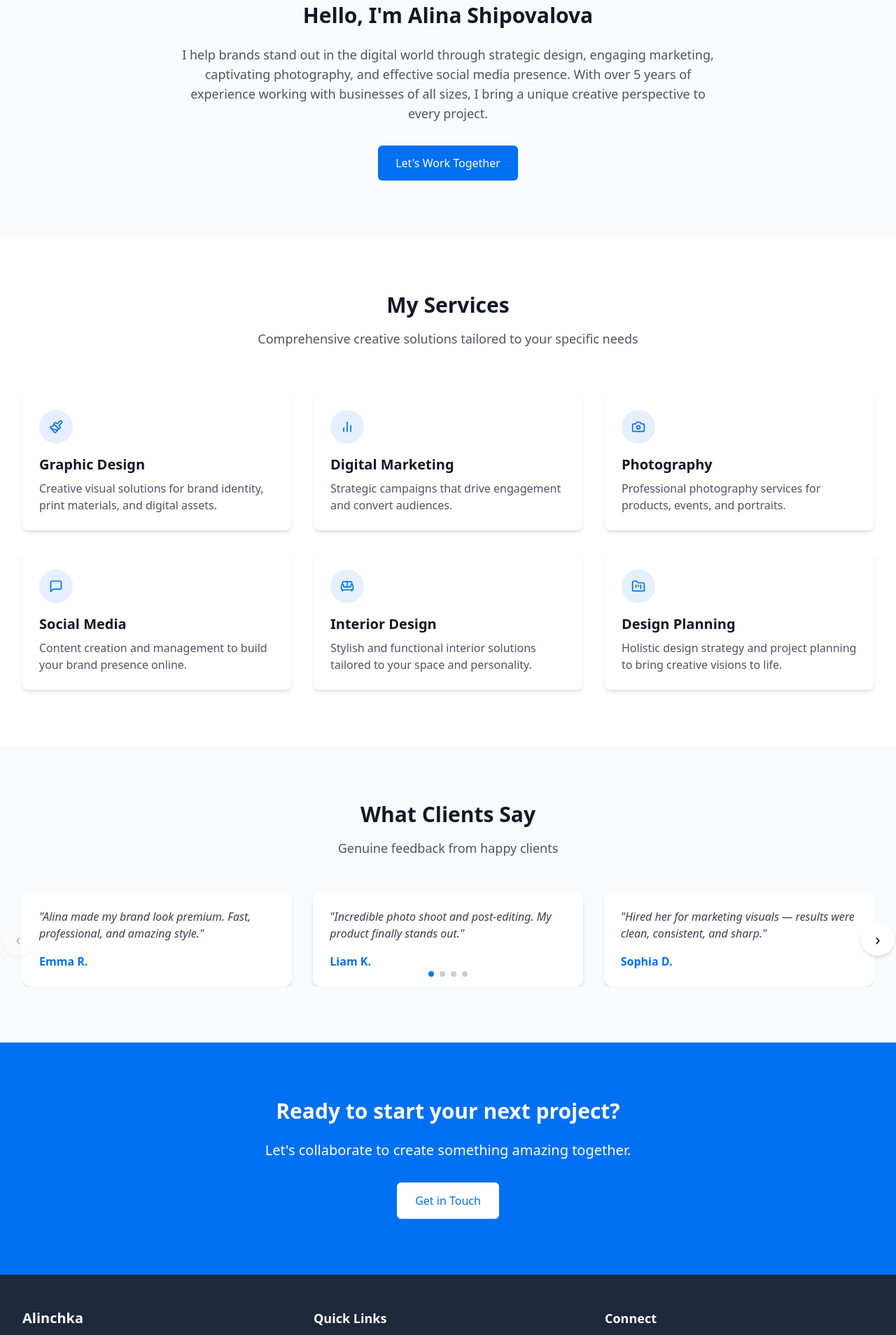
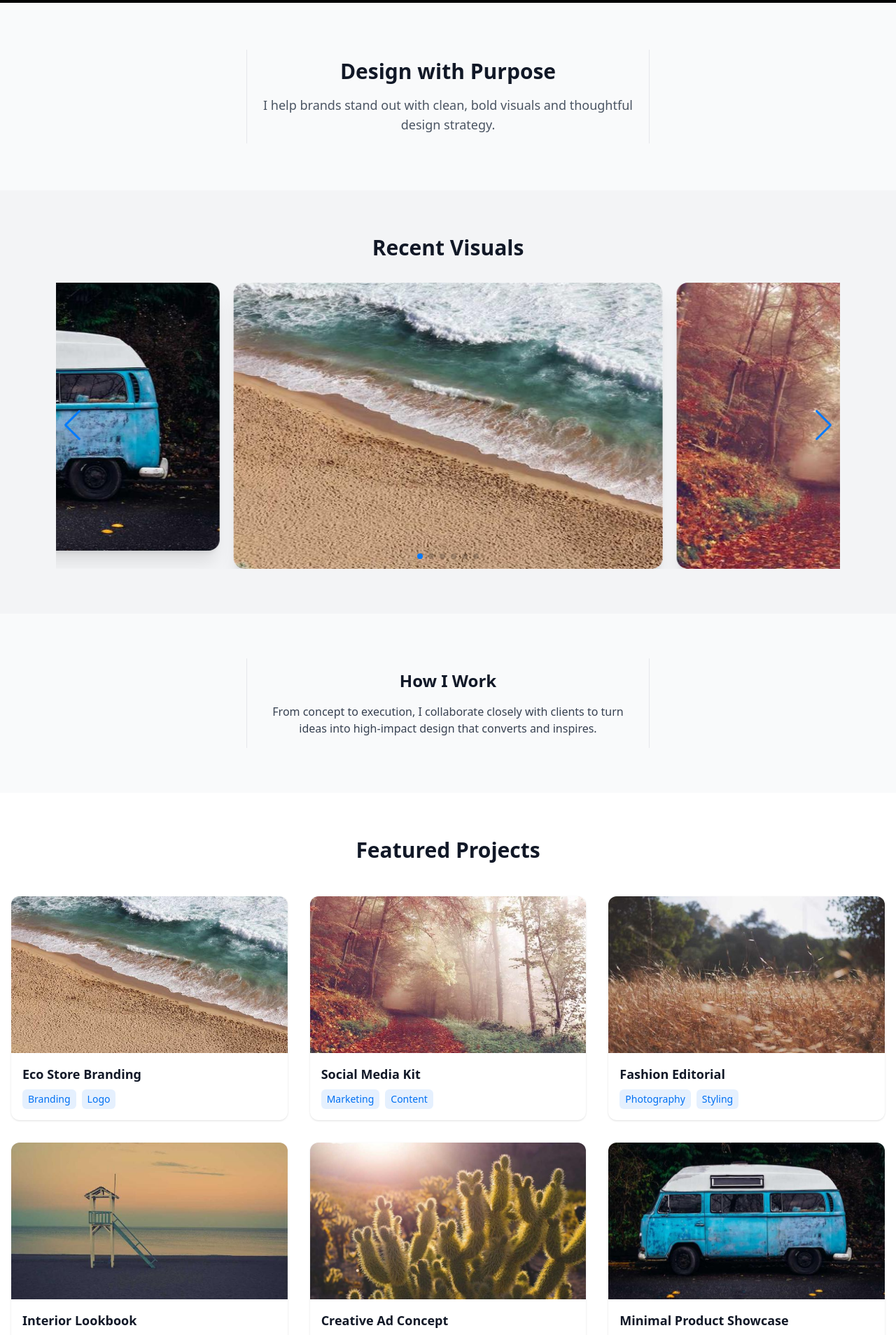
Before and after one commit to Ofir-Shaya/desginPortfolio, a Next.js app: page / in a window 1280 px wide. Shown: the part 700-2608 px from the top of the page at 70% size. Built offline with nearby package versions, Linux system fonts and the light colour scheme.

Commit message:
changed design

```diff
--- /dev/null
+++ b/components/PortfolioGrid.tsx
@@ -0,0 +1,68 @@
+import Image from "next/image";
+
+const projects = [
+  {
+    title: "Eco Store Branding",
+    image: "/images/project1.jpg",
+    tags: ["Branding", "Logo"],
+  },
+  {
+    title: "Social Media Kit",
+    image: "/images/project2.jpg",
+    tags: ["Marketing", "Content"],
+  },
+  {
+    title: "Fashion Editorial",
+    image: "/images/project3.jpg",
+    tags: ["Photography", "Styling"],
+  },
+  {
+    title: "Interior Lookbook",
+    image: "/images/project4.jpg",
+    tags: ["Interior", "Layout"],
+  },
+  {
+    title: "Creative Ad Concept",
+    image: "/images/project5.jpg",
+    tags: ["Creative", "Ad Design"],
+  },
+  {
+    title: "Minimal Product Showcase",
+    image: "/images/project6.jpg",
+    tags: ["Product", "Visual"],
+  },
+];
+
+export default function PortfolioGrid() {
+  return (
+    <div className="grid grid-cols-1 sm:grid-cols-2 md:grid-cols-3 gap-8">
+      {projects.map((project, i) => (
+        <div
+          key={i}
+          className="bg-white rounded-xl shadow hover:shadow-lg overflow-hidden transition-shadow duration-300"
+        >
+          <Image
+            src={project.image}
+            alt={project.title}
+            width={600}
+            height={400}
+            className="w-full h-56 object-cover"
+          />
+          <div className="p-4">
+            <h3 className="text-lg font-semibold mb-2">{project.title}</h3>
+            <div className="flex flex-wrap gap-2 text-sm text-primary font-medium">
+              {project.tags.map((tag, index) => (
+                <span
+                  key={index}
+                  className="bg-primary/10 px-2 py-1 rounded-md"
+                >
+                  {tag}
+                </span>
+              ))}
+            </div>
+          </div>
+        </div>
+      ))}
+    </div>
+  );
+}
--- /dev/null
+++ b/components/ShowcaseCarousel.tsx
@@ -0,0 +1,50 @@
+import { Swiper, SwiperSlide } from "swiper/react";
+import { Navigation, Pagination } from "swiper/modules";
+import "swiper/css";
+import "swiper/css/navigation";
+import "swiper/css/pagination";
+import Image from "next/image";
+
+const images = [
+  "/images/project1.jpg",
+  "/images/project2.jpg",
+  "/images/project3.jpg",
+  "/images/project4.jpg",
+  "/images/project5.jpg",
+  "/images/project6.jpg",
+];
+
+export default function ShowcaseCarousel() {
+  return (
+    <div className="w-full">
+      <Swiper
+        modules={[Navigation, Pagination]}
+        spaceBetween={20}
+        slidesPerView={1.2}
+        centeredSlides={true}
+        loop={true}
+        pagination={{ clickable: true }}
+        navigation
+        breakpoints={{
+          640: { slidesPerView: 1.2 },
+          768: { slidesPerView: 1.5 },
+          1024: { slidesPerView: 1.8 },
+        }}
+      >
+        {images.map((src, i) => (
+          <SwiperSlide key={i}>
+            <div className="max-w-4xl mx-auto bg-white rounded-2xl shadow-xl overflow-hidden transition-all duration-300">
+              <Image
+                src={src}
+                alt={`Slide ${i + 1}`}
+                width={1200}
+                height={800}
+                className="w-full h-auto object-cover"
+              />
+            </div>
+          </SwiperSlide>
+        ))}
+      </Swiper>
+    </div>
+  );
+}
--- a/pages/_app.tsx
+++ b/pages/_app.tsx
@@ -69,13 +69,6 @@ function MyApp({ Component, pageProps }: AppProps) {
         </motion.div>
       </AnimatePresence>
       <DefaultSeo {...SEO} />
-      <div className="flex flex-col min-h-screen">
-        <Navbar />
-        <main className="flex-grow">
-          <Component {...pageProps} />
-        </main>
-        <Footer />
-      </div>
     </>
   );
 }
--- a/pages/index.tsx
+++ b/pages/index.tsx
@@ -1,73 +1,18 @@
+import type { AppProps } from "next/app";
 import Head from "next/head";
-import Image from "next/image";
-import Link from "next/link";
-import ReviewCard from "../components/ReviewCard";
-import { Swiper, SwiperSlide } from "swiper/react";
-import { Navigation, Pagination } from "swiper/modules";
-import "swiper/css";
-import "swiper/css/navigation";
-import "swiper/css/pagination";
-import ServiceCard from "../components/ServiceCard";
-import { useRef, useState } from "react";
+import ShowcaseCarousel from "../components/ShowcaseCarousel";
+import PortfolioGrid from "../components/PortfolioGrid";
+import { AnimatePresence, motion } from "framer-motion";
+import { useRouter } from "next/router";
 
-export default function Home() {
-  const [isBeginning, setIsBeginning] = useState(true);
-  const [isEnd, setIsEnd] = useState(false);
-  const swiperRef = useRef<any>(null);
-
-  const services: {
-    title: string;
-    description: string;
-    iconKey:
-      | "design"
-      | "marketing"
-      | "photography"
-      | "social"
-      | "interior"
-      | "planning";
-  }[] = [
-    {
-      title: "Graphic Design",
-      description:
-        "Creative visual solutions for brand identity, print materials, and digital assets.",
-      iconKey: "design",
-    },
-    {
-      title: "Digital Marketing",
-      description:
-        "Strategic campaigns that drive engagement and convert audiences.",
-      iconKey: "marketing",
-    },
-    {
-      title: "Photography",
-      description:
-        "Professional photography services for products, events, and portraits.",
-      iconKey: "photography",
-    },
-    {
-      title: "Social Media",
-      description:
-        "Content creation and management to build your brand presence online.",
-      iconKey: "social",
-    },
-    {
-      title: "Interior Design",
-      description:
-        "Stylish and functional interior solutions tailored to your space and personality.",
-      iconKey: "interior",
-    },
-    {
-      title: "Design Planning",
-      description:
-        "Holistic design strategy and project planning to bring creative visions to life.",
-      iconKey: "planning",
-    },
-  ];
+export default function MyApp({ Component, pageProps }: AppProps) {
+  const router = useRouter();
 
   return (
     <>
       <Head>
-        <title>Alinachka | Home</title>
+        <title>Alinachka</title>
+        <meta name="viewport" content="width=device-width, initial-scale=1" />
         <meta
           name="description"
           content="Creative freelancer specializing in design, marketing, photography, and social media"
@@ -75,179 +20,102 @@ export default function Home() {
         <link rel="icon" href="/favicon.ico" />
       </Head>
 
-      {/* Hero Section */}
-      <section className="relative h-[70vh] flex items-center">
-        <div className="absolute inset-0 z-0">
-          <Image
-            src="/images/hero-bg.jpg"
-            alt="Creative workspace"
-            layout="fill"
-            objectFit="cover"
-            priority
-          />
-          <div className="absolute inset-0 bg-black opacity-50"></div>
+      <AnimatePresence mode="wait">
+        <motion.div
+          key={router.route}
+          initial={{ opacity: 0 }}
+          animate={{ opacity: 1 }}
+          exit={{ opacity: 0 }}
+          transition={{ duration: 0.3 }}
+        >
+          <div className="flex flex-col min-h-screen">
+            <main className="flex-grow">
+              {/* Hero Section (Wide) */}
+              <section className="w-full min-h-[80vh] bg-black text-white flex items-center justify-center text-center">
+                <h1 className="text-5xl md:text-7xl font-bold">
+                  Bringing Your Vision to Life
+                </h1>
+              </section>
+              {/* Mission (Narrow) */}
+              <section className="bg-gray-50">
+                <div className="relative px-4 py-20 mx-auto max-w-xl text-center">
+                  <div className="absolute top-1/4 bottom-1/4 left-0 w-px bg-gray-200"></div>
+                  <div className="absolute top-1/4 bottom-1/4 right-0 w-px bg-gray-200"></div>
+                  <h2 className="text-3xl font-bold mb-4">
+                    Design with Purpose
+                  </h2>
+                  <p className="text-gray-600 text-lg">
+                    I help brands stand out with clean, bold visuals and
+                    thoughtful design strategy.
+                  </p>
                 </div>
-
-        <div className="container-custom relative z-10 text-white">
-          <div className="max-w-2xl">
-            <h1 className="text-4xl md:text-5xl font-bold mb-4">
-              Bringing your creative vision to life
-            </h1>
-            <p className="text-xl mb-8">
-              Design • Marketing • Photography • Social Media
+              </section>
+              {/* Carousel (Wide) */}
+              <section className="w-full bg-gray-100 py-16">
+                <div className="max-w-6xl mx-auto px-4">
+                  <h2 className="text-3xl font-bold text-center mb-8">
+                    Recent Visuals
+                  </h2>
+                  <ShowcaseCarousel />
+                </div>
+              </section>
+              {/* How It Works (Narrow) */}
+              <section className="bg-gray-50">
+                <div className="relative px-4 py-20 mx-auto max-w-xl text-center">
+                  <div className="absolute top-1/4 bottom-1/4 left-0 w-px bg-gray-200"></div>
+                  <div className="absolute top-1/4 bottom-1/4 right-0 w-px bg-gray-200"></div>
+                  <h2 className="text-2xl font-bold mb-4">How I Work</h2>
+                  <p className="text-gray-700 text-base">
+                    From concept to execution, I collaborate closely with
+                    clients to turn ideas into high-impact design that converts
+                    and inspires.
                   </p>
-            <Link
-              href="/portfolio"
-              className="btn transition-transform duration-200 hover:scale-105"
-            >
-              View My Work
-            </Link>
-          </div>
                 </div>
               </section>
 
-      {/* Intro Section */}
-      <section className="py-20 bg-gray-50">
-        <div className="container-custom">
-          <div className="max-w-3xl mx-auto text-center">
-            <h2 className="text-3xl font-bold mb-6">
-              Hello, I'm Alina Shipovalova
+              {/* Portfolio Section (Wide) */}
+              <section className="w-full bg-white py-16">
+                <div className="max-w-7xl mx-auto px-4">
+                  <h2 className="text-3xl font-bold text-center mb-12">
+                    Featured Projects
                   </h2>
-            <p className="text-lg text-gray-600 mb-8">
-              I help brands stand out in the digital world through strategic
-              design, engaging marketing, captivating photography, and effective
-              social media presence. With over 5 years of experience working
-              with businesses of all sizes, I bring a unique creative
-              perspective to every project.
-            </p>
-            <Link
-              href="/contact"
-              className="btn transition-transform duration-200 hover:scale-105"
-            >
-              Let's Work Together
-            </Link>
-          </div>
+                  <PortfolioGrid />
                 </div>
               </section>
-
-      {/* Services Section */}
-      <section className="py-20">
-        <div className="container-custom">
-          <div className="text-center mb-16">
-            <h2 className="text-3xl font-bold mb-4">My Services</h2>
-            <p className="text-lg text-gray-600 max-w-2xl mx-auto">
-              Comprehensive creative solutions tailored to your specific needs
+              {/* Final Message (Narrow) */}
+              <section className="bg-gray-50">
+                <div className="relative px-4 py-20 mx-auto max-w-xl text-center">
+                  <div className="absolute top-1/4 bottom-1/4 left-0 w-px bg-gray-200"></div>
+                  <div className="absolute top-1/4 bottom-1/4 right-0 w-px bg-gray-200"></div>
+                  <h2 className="text-2xl font-semibold mb-2">
+                    More than pixels
+                  </h2>
+                  <p className="text-gray-600">
+                    It’s about helping you connect, grow, and inspire with
+                    design that actually works.
                   </p>
                 </div>
-
-          <div className="grid grid-cols-1 md:grid-cols-2 lg:grid-cols-3 gap-8">
-            {services.map((service, i) => (
-              <ServiceCard key={i} service={service} />
-            ))}
+              </section>
+              {/* CTA (Wide) */}
+              <section className="w-full bg-primary text-white py-20 text-center">
+                <h2 className="text-3xl font-bold mb-4">
+                  Let’s Build Something That Lasts
+                </h2>
+                <p className="text-lg mb-8">
+                  Your brand deserves more than a template. Let's craft
+                  something original.
+                </p>
+                <a
+                  href="/contact"
+                  className="inline-block bg-white text-primary px-6 py-3 rounded-full font-semibold hover:bg-gray-100 transition"
+                >
+                  Start Your Project
+                </a>
+              </section>
+            </main>
           </div>
-        </div>
-      </section>
-
-      {/* Reviews Section */}
-      <section className="py-20 bg-gray-50">
-        <div className="container-custom">
-          <div className="text-center mb-12">
-            <h2 className="text-3xl font-bold mb-4">What Clients Say</h2>
-            <p className="text-lg text-gray-600 max-w-2xl mx-auto">
-              Genuine feedback from happy clients
-            </p>
-          </div>
-
-          <div className="relative">
-            <Swiper
-              modules={[Navigation, Pagination]}
-              onSwiper={(swiper) => (swiperRef.current = swiper)}
-              onSlideChange={(swiper) => {
-                setIsBeginning(swiper.isBeginning);
-                setIsEnd(swiper.isEnd);
-              }}
-              spaceBetween={30}
-              slidesPerView={1}
-              pagination={{ clickable: true }}
-              breakpoints={{
-                768: { slidesPerView: 2 },
-                1024: { slidesPerView: 3 },
-              }}
-            >
-              {[
-                {
-                  name: "Emma R.",
-                  text: "Alina made my brand look premium. Fast, professional, and amazing style.",
-                },
-                {
-                  name: "Liam K.",
-                  text: "Incredible photo shoot and post-editing. My product finally stands out.",
-                },
-                {
-                  name: "Sophia D.",
-                  text: "Hired her for marketing visuals — results were clean, consistent, and sharp.",
-                },
-                {
-                  name: "Daniel M.",
-                  text: "Design planning was on point, she delivered more than expected.",
-                },
-                {
-                  name: "Ava L.",
-                  text: "Reliable, responsive, and easy to work with. Will hire again for sure.",
-                },
-                {
-                  name: "Noah S.",
-                  text: "She’s the reason our IG looks this good now. Period.",
-                },
-              ].map((review, i) => (
-                <SwiperSlide key={i}>
-                  <ReviewCard review={review} />
-                </SwiperSlide>
-              ))}
-            </Swiper>
-
-            <button
-              onClick={() => swiperRef.current?.slidePrev()}
-              disabled={isBeginning}
-              className={`absolute top-1/2 left-[-30px] -translate-y-1/2 bg-white w-12 h-12 rounded-full shadow-md z-10 transition-opacity flex items-center justify-center ${
-                isBeginning
-                  ? "opacity-30 cursor-not-allowed"
-                  : "hover:bg-gray-100"
-              }`}
-            >
-              <span className="text-2xl leading-none">‹</span>
-            </button>
-
-            <button
-              onClick={() => swiperRef.current?.slideNext()}
-              disabled={isEnd}
-              className={`absolute top-1/2 right-[-30px] -translate-y-1/2 bg-white w-12 h-12 rounded-full shadow-md z-10 transition-opacity flex items-center justify-center ${
-                isEnd ? "opacity-30 cursor-not-allowed" : "hover:bg-gray-100"
-              }`}
-            >
-              <span className="text-2xl leading-none">›</span>
-            </button>
-          </div>
-        </div>
-      </section>
-
-      {/* CTA Section */}
-      <section className="py-20 bg-primary text-white">
-        <div className="container-custom text-center">
-          <h2 className="text-3xl font-bold mb-6">
-            Ready to start your next project?
-          </h2>
-          <p className="text-xl mb-8 max-w-2xl mx-auto">
-            Let's collaborate to create something amazing together.
-          </p>
-          <Link
-            href="/contact"
-            className="inline-flex items-center px-6 py-3 border-2 border-white text-base font-medium rounded-md text-primary bg-white hover:bg-transparent hover:text-white transition-colors"
-          >
-            Get in Touch
-          </Link>
-        </div>
-      </section>
+        </motion.div>
+      </AnimatePresence>
     </>
   );
 }
```
Lines whose indentation alone changed are shown as unchanged.
